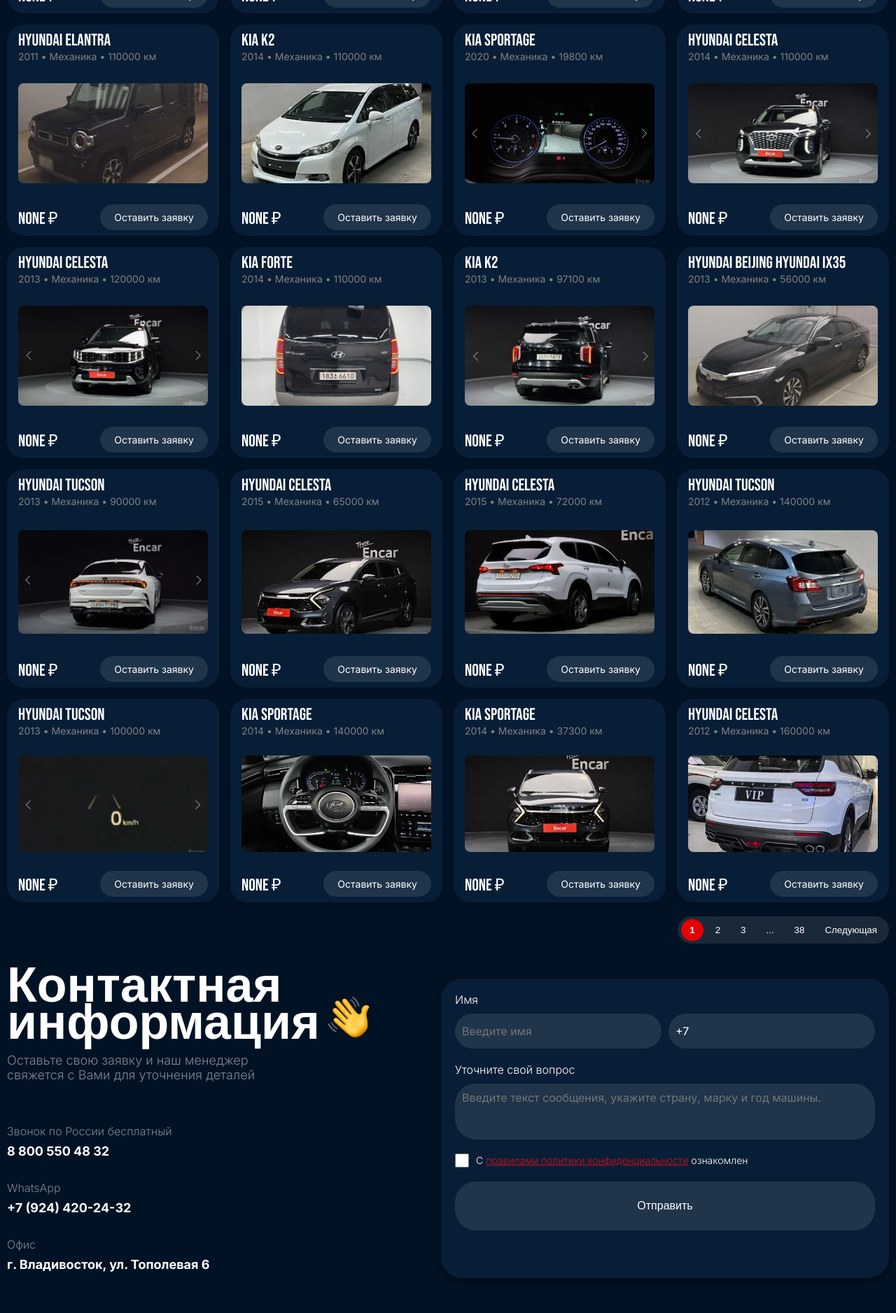
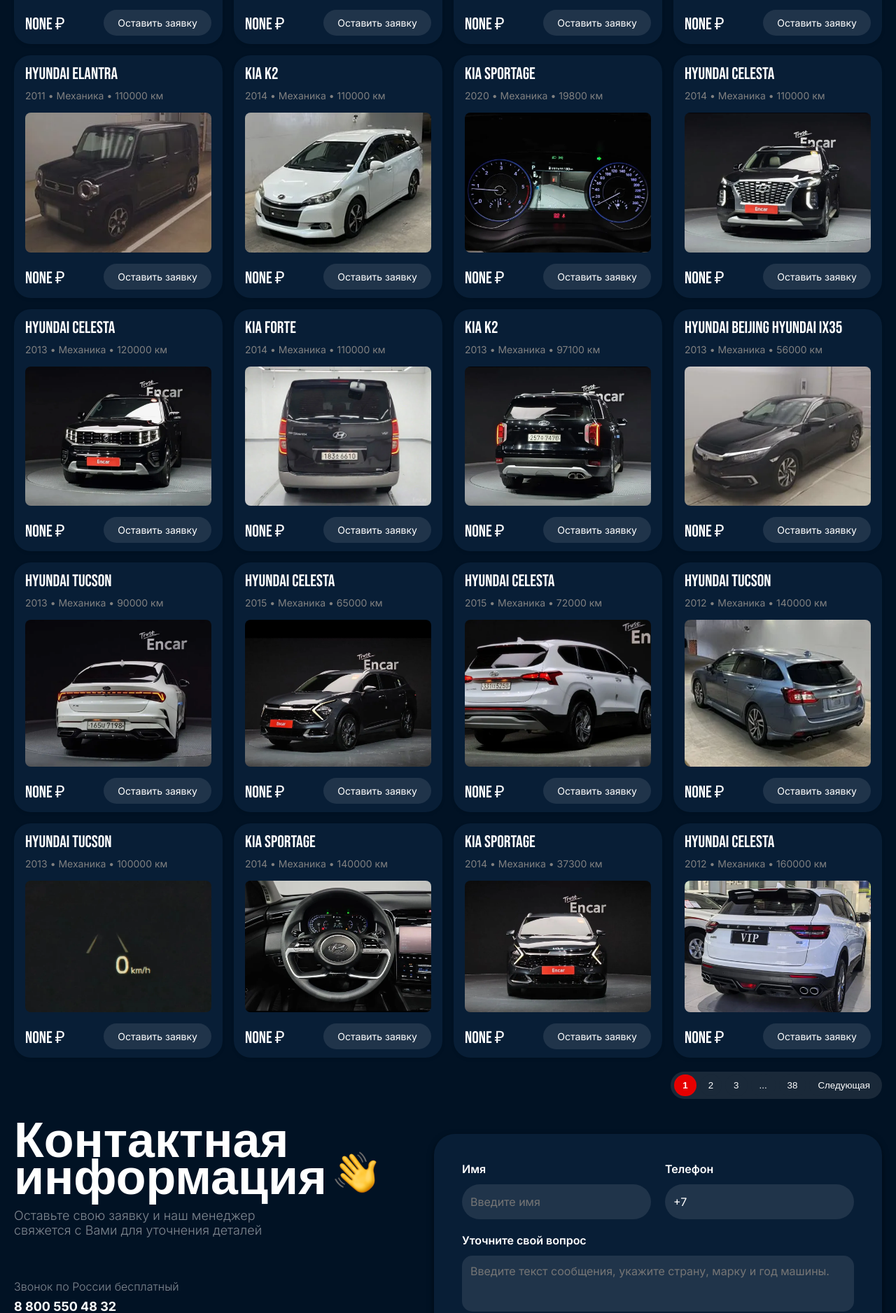
Before and after one commit to SnrPep/Web, a Django app: page /cars/ in a window 1280 px wide. Shown: the part 1469-3346 px from the top of the page at 70% size. Run offline with Django 5.2, Linux system fonts and the light colour scheme; data comes from the database, SQL or seed files in the repository; data that the repository does not hold is empty; parts of the project's set-up code (start-up, migrations or seed data) failed here and were passed over.

Commit message:
Исправил отступы

```diff
--- a/TomikoApp/static/tomiko/css/general/continfo.css
+++ b/TomikoApp/static/tomiko/css/general/continfo.css
@@ -4,14 +4,14 @@
     font-family: "Inter", serif;
         font-weight: 300;
         color: #fff;
-    margin: 50px 10px 0 10px;
+    margin: 50px 20px 0 20px;
     max-width: 100%;
 }
 
 .form-container {
     background-color: #081E36;
     /* Темный блок формы */
-    padding: 20px;
+    padding: 40px;
     border-radius: 30px;
     width: 640px;
     height: 428px;
@@ -60,13 +60,34 @@
     height: 80px;
 }
 
-.form-column {
+.form-row {
     display: flex;
+    gap: 20px; /* Расстояние между полями */
     justify-content: space-between;
-    gap: 10px;
 }
 
-.form-column input {
+.input-group {
+    display: flex;
+    flex-direction: column;
+    width: 100%; /* Чтобы поля занимали равное пространство */
+}
+
+.input-group p {
+    margin-bottom: 12px;
+    font-weight: 600;
+    font-size: 16px;
+    color: #ffffff;
+}
+
+.input-group input {
+    padding: 12px;
+    border-radius: 30px;
+    width: 100%;
+}
+
+.input-group textarea {
+    padding: 12px;
+    border-radius: 15px;
     width: 100%;
 }
 
@@ -88,9 +109,8 @@
 }
 
 .checkbox-group label span {
-    color: #D51117;
-    /* Красный цвет ссылки */
-    text-decoration: underline;
+    color: #ce3d42;
+    text-decoration: none;
 }
 
 .submit-btn {
--- a/cars/static/tomiko/css/catalog_cars.css
+++ b/cars/static/tomiko/css/catalog_cars.css
@@ -13,7 +13,7 @@
 }
 
 .catalog-title, .catalog-routing, .filters, .menu, .catalog{
-    margin: 0 10px 0 10px;
+    margin: 0 20px 0 20px;
 }
 
 body {
@@ -216,18 +216,20 @@ body {
 
 .card {
     background: #081E36;
-    padding: 8px 16px;
+    padding: 12px 16px;
     border-radius: 24px;
     box-shadow: 0 0.125rem 0.3125rem rgba(0, 0, 0, 0.1);
     display: flex;
+    gap: 16px;
+    height: auto;
     flex-direction: column;
-    justify-content: space-between;
 }
 
 .card img {
     width: 100%;
-    height: 50%;
+    height: 70%;
     object-fit: cover;
+    margin: 0;
     border-radius: 0.5rem;
 }
 
@@ -236,10 +238,6 @@ body {
     gap: 8px;
     font-size: 0.875rem;
     font-family: 'Inter', sans-serif;
-}
-
-.card a {
-    margin-top: 12px;
 }
 
 .card .price {
@@ -293,7 +291,7 @@ body {
     width: fit-content;
     height: 39px;
     margin: 20px 0 0 auto; /* Центрирование по горизонтали */
-    margin-right: 10px;
+    margin-right: 20px;
     gap: 0.3125rem;
     border-radius: 30px;
     padding: 0 5px;
--- a/cars/templates/car_list.html
+++ b/cars/templates/car_list.html
@@ -246,6 +246,8 @@
                         <div class="head">
                             <a href="{% url 'car_detail' country=car.brand_country.country car_id=car.id %}" style="text-decoration: none; color: inherit;">
                                 <span class="price">{{ car.brand_country.brand }} {{ car.model }}</span>
+                            </a>
+                            <a href="{% url 'car_detail' country=car.brand_country.country car_id=car.id %}" style="text-decoration: none; color: inherit;">
                                 <p>{{ car.year }} • {{ car.transmission }} • {{ car.mileage }} км</p>
                             </a>
                         </div>
@@ -308,20 +310,23 @@
                     </div>
                     <div class="form-container">
                         <div class="form-group">
-                            <div>
-                                Имя
-                            </div>
-
-                            <div class="form-column">
-                                <input type="text" placeholder="Введите имя" />
-                                <input type="tel" value="+7" />
+                            <div class="form-row">
+                                <div class="input-group">
+                                    <p>Имя</p>
+                                    <input type="text" placeholder="Введите имя" />
+                                </div>
+                                <div class="input-group">
+                                    <p>Телефон</p>
+                                    <input type="tel" value="+7" />
+                                </div>
                             </div>
                         </div>
+
                         <div class="form-group">
-                            <div>
-                                Уточните свой вопрос
+                            <div class="input-group">
+                                <p>Уточните свой вопрос</p>
+                                <textarea placeholder="Введите текст сообщения, укажите страну, марку и год машины."></textarea>
                             </div>
-                            <textarea placeholder="Введите текст сообщения, укажите страну, марку и год машины."></textarea>
                         </div>
                         <div class="checkbox-group">
                             <input type="checkbox" id="privacy-policy" />
```
